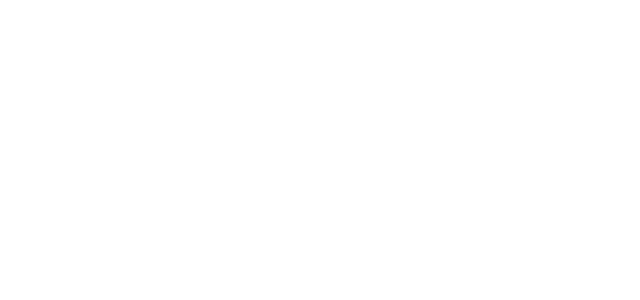
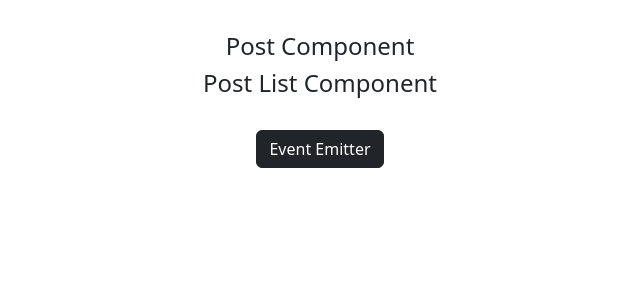
Before and after one commit to LakinduVirajith/Angular---All-In-One, an Angular app: page /output-decorator in a window 1280 px wide. Before the commit this address led to /. Shown: the top 300 px of the page, without its empty margins (320-960 px from the left). Built offline with nearby package versions, Linux system fonts and the light colour scheme.

Commit message:
output decorator example

```diff
--- a/src/app/app-routing.module.ts
+++ b/src/app/app-routing.module.ts
@@ -4,7 +4,9 @@
 import { DataBindingComponent } from './binding-methods/data-binding/data-binding.component';
 import { EventBindingComponent } from './binding-methods/event-binding/event-binding.component';
 import { TwoWayBindingComponent } from './binding-methods/two-way-binding/two-way-binding.component';
+
 import { IPostComponent } from './decorators/input-decorator/i-post/i-post.component';
+import { UPostComponent } from './decorators/output-decorator/u-post/u-post.component';
 
 const routes: Routes = [
   { path: '', redirectTo: 'home', pathMatch: 'full' },
@@ -15,6 +17,7 @@
   { path: 'two-way-binding', component: TwoWayBindingComponent },
 
   { path: 'input-decorator', component: IPostComponent },
+  { path: 'output-decorator', component: UPostComponent },
 ];
 
 @NgModule({
--- a/src/app/app.module.ts
+++ b/src/app/app.module.ts
@@ -11,6 +11,8 @@
 
 import { IPostComponent } from './decorators/input-decorator/i-post/i-post.component';
 import { IPostListComponent } from './decorators/input-decorator/i-post-list/i-post-list.component';
+import { UPostComponent } from './decorators/output-decorator/u-post/u-post.component';
+import { UPostListComponent } from './decorators/output-decorator/u-post-list/u-post-list.component';
 
 @NgModule({
   declarations: [
@@ -21,6 +23,8 @@
     TwoWayBindingComponent,
     IPostComponent,
     IPostListComponent,
+    UPostComponent,
+    UPostListComponent,
   ],
   imports: [BrowserModule, AppRoutingModule, FormsModule, ReactiveFormsModule],
   providers: [],
--- /dev/null
+++ b/src/app/decorators/output-decorator/u-post-list/u-post-list.component.html
@@ -0,0 +1,5 @@
+<h4>Post List Component</h4>
+<br />
+
+<!-- send child message -->
+<button class="btn btn-dark" (click)="sendMessage()">Event Emitter</button>
--- /dev/null
+++ b/src/app/decorators/output-decorator/u-post-list/u-post-list.component.ts
@@ -0,0 +1,16 @@
+import { Component, EventEmitter, Output } from '@angular/core';
+
+@Component({
+  selector: 'app-u-post-list',
+  templateUrl: './u-post-list.component.html',
+  styleUrls: ['./u-post-list.component.scss'],
+})
+export class UPostListComponent {
+  /* child message */
+  childMessage: string = 'message from post-list child to post parent';
+  @Output() messageEvent = new EventEmitter<string>();
+
+  sendMessage() {
+    this.messageEvent.emit(this.childMessage);
+  }
+}
--- /dev/null
+++ b/src/app/decorators/output-decorator/u-post/u-post.component.html
@@ -0,0 +1,6 @@
+<h4>Post Component</h4>
+
+<!-- display child message -->
+<app-u-post-list (messageEvent)="getChildMessage($event)"></app-u-post-list
+><br /><br />
+<p>{{ childMessage }}</p>
--- /dev/null
+++ b/src/app/decorators/output-decorator/u-post/u-post.component.ts
@@ -0,0 +1,15 @@
+import { Component } from '@angular/core';
+
+@Component({
+  selector: 'app-u-post',
+  templateUrl: './u-post.component.html',
+  styleUrls: ['./u-post.component.scss'],
+})
+export class UPostComponent {
+  /* get child message */
+  childMessage!: string;
+  getChildMessage(event: any) {
+    console.log(event);
+    this.childMessage = event;
+  }
+}
--- a/src/app/home/home.component.html
+++ b/src/app/home/home.component.html
@@ -27,9 +27,6 @@
       <button class="btn btn-dark" routerLink="/input-decorator">
         Input Decorator
       </button>
-      <button class="btn btn-dark" routerLink="/view-child-decorator">
-        ViewChild Decorator
-      </button>
       <button class="btn btn-dark" routerLink="/output-decorator">
         Output & Event Emitter Decorator</button
       ><br />
```
Also changed, not shown: src/app/decorators/output-decorator/u-post-list/u-post-list.component.scss (added), src/app/decorators/output-decorator/u-post/u-post.component.scss (added), 2 other files (tests, documents, lock files or other folders).
